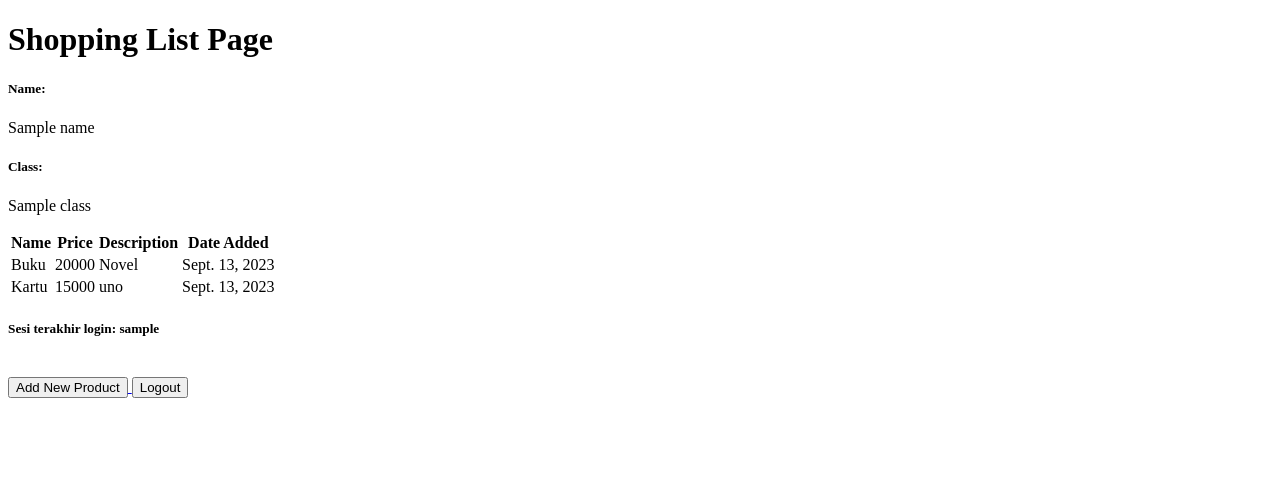
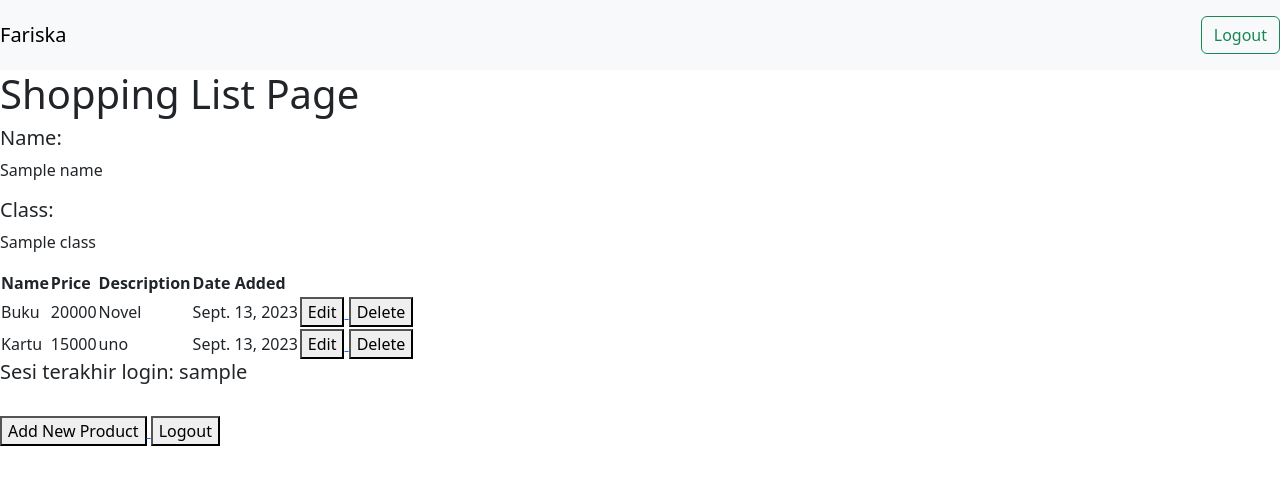
Before and after one commit to fariskafedira/shopping-list, a Django app: template main/templates/main.html in a window 1280 px wide. Shown: the top 485 px of the page. Run offline with Django 4.2, Linux system fonts and the light colour scheme; data comes from the database, SQL or seed files in the repository; both versions use the stored data as it was after the commit; the template is opened without the code that fills it: values that come from a table or form of the project are taken from there, most other values are stand-ins (such as "Sample title", 1, 10 or a date in 2020).

Commit message:
Tutorial 4

```diff
--- a/main/templates/main.html
+++ b/main/templates/main.html
@@ -1,6 +1,19 @@
 {% extends 'base.html' %}
 
 {% block content %}
+<nav class="navbar bg-body-tertiary">
+    <a class="navbar-brand" href="#">Fariska</a>
+    <ul class="navbar-nav ml-auto">
+        <li class="nav-item">
+            <a class="nav-link" href="{% url 'main:logout' %}">
+                <button class="btn btn-outline-success" type="submit">Logout</button>
+            </a>
+        </li>
+    </ul>
+</nav>
+
+
+
     <h1>Shopping List Page</h1>
 
     <h5>Name:</h5>
@@ -25,6 +38,18 @@
             <td>{{product.price}}</td>
             <td>{{product.description}}</td>
             <td>{{product.date_added}}</td>
+            <td>
+                <a href="{% url 'main:edit_product' product.pk %}">
+                    <button>
+                        Edit
+                    </button>
+                </a>
+                <a href="{% url 'main:delete_product' product.pk %}">
+                      <button>
+                          Delete
+                      </button>
+                  </a>
+            </td>
         </tr>
     {% endfor %}
 </table>
--- a/main/urls.py
+++ b/main/urls.py
@@ -1,6 +1,7 @@
 from django.urls import path
 from main.views import show_main, create_product, show_xml, show_json, show_xml_by_id, show_json_by_id
 from main.views import register, login_user, logout_user
+from main.views import edit_product, delete_product
 
 app_name = 'main'
 
@@ -14,4 +15,7 @@ urlpatterns = [
     path('register/', register, name='register'),
     path('login/', login_user, name='login'),
     path('logout/', logout_user, name='logout'),
+    path('edit-product/<int:id>', edit_product, name='edit_product'),
+    path('delete/<int:id>', delete_product, name='delete_product'), # sesuaikan dengan nama fungsi yang dibuat
+
 ]
--- a/templates/base.html
+++ b/templates/base.html
@@ -2,13 +2,17 @@
 <!DOCTYPE html>
 <html lang="en">
     <head>
+        {% block meta %}
         <meta charset="UTF-8" />
         <meta
             name="viewport"
             content="width=device-width, initial-scale=1.0"
         />
-        {% block meta %}
         {% endblock meta %}
+        <link href="https://cdn.jsdelivr.net/npm/bootstrap@5.3.2/dist/css/bootstrap.min.css" rel="stylesheet" integrity="sha384-T3c6CoIi6uLrA9TneNEoa7RxnatzjcDSCmG1MXxSR1GAsXEV/Dwwykc2MPK8M2HN" crossorigin="anonymous">
+        <script src="https://code.jquery.com/jquery-3.6.0.min.js" integrity="sha384-KyZXEAg3QhqLMpG8r+J4jsl5c9zdLKaUk5Ae5f5b1bw6AUn5f5v8FZJoMxm6f5cH1" crossorigin="anonymous"></script>
+        <script src="https://cdn.jsdelivr.net/npm/@popperjs/core@2.11.8/dist/umd/popper.min.js" integrity="sha384-I7E8VVD/ismYTF4hNIPjVp/Zjvgyol6VFvRkX/vR+Vc4jQkC+hVqc2pM8ODewa9r" crossorigin="anonymous"></script>
+        <script src="https://cdn.jsdelivr.net/npm/bootstrap@5.3.2/dist/js/bootstrap.min.js" integrity="sha384-BBtl+eGJRgqQAUMxJ7pMwbEyER4l1g+O15P+16Ep7Q9Q+zqX6gSbd85u4mG4QzX+" crossorigin="anonymous"></script>
     </head>
 
     <body>
```
Also changed, not shown: main/templates/edit_product.html (added, +22 -0 lines), main/views.py (+24 -0 lines), db.sqlite3, 1 other file.
